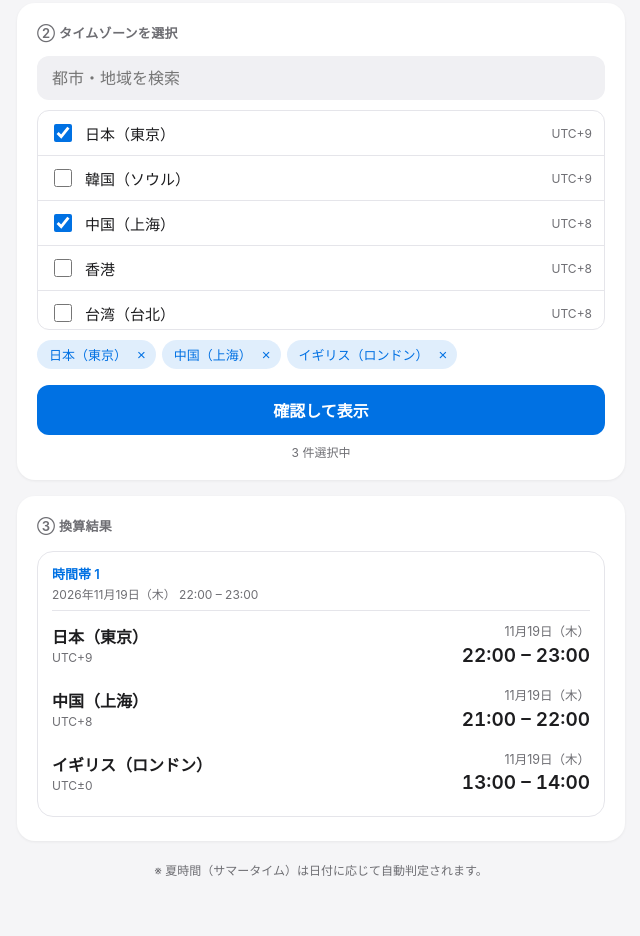
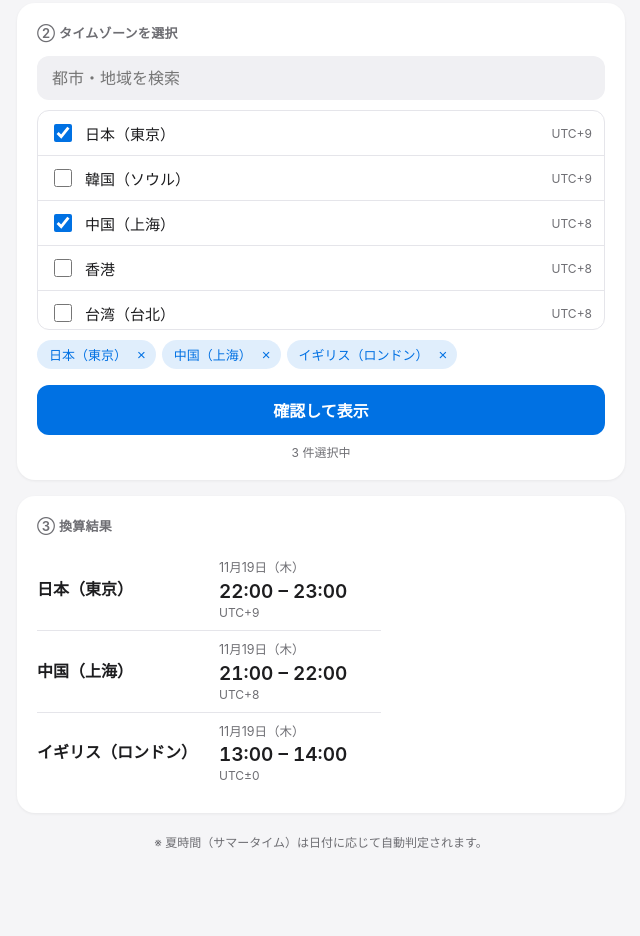
Before and after one commit to kujira2/commu_tools, a plain HTML site: page TimeZone.html in a window 1280 px wide. Shown: the part 542-1478 px from the top of the page, without its empty margins (319-959 px from the left). After the commit the page ends 1450 px from the top, so only its background shows below. Drawn offline with Linux system fonts and the light colour scheme.

```diff
--- a/TimeZone.html
+++ b/TimeZone.html
@@ -174,37 +174,26 @@
   .btn-primary .sec{color:rgba(255,255,255,.85)}
   .hint{font-size:12px;color:var(--sub);margin-top:8px;text-align:center}
 
-  /* ③ 横向滑动卡片 */
-  .res-track{
-    display:flex;gap:12px;overflow-x:auto;overflow-y:hidden;
-    scroll-snap-type:x mandatory;-webkit-overflow-scrolling:touch;
-    overscroll-behavior-x:contain;scrollbar-width:none;
-    margin:0 -20px;padding:2px 20px 4px;scroll-padding:0 20px;
+  /* ③ 结果表：左列时区固定，右侧每个时间段一列，左右拖动 */
+  .res-grid{
+    --nmw:14em; --colw:172px;
+    display:grid;overflow-x:auto;overflow-y:hidden;
+    -webkit-overflow-scrolling:touch;overscroll-behavior-x:contain;
+    scroll-snap-type:x proximity;scrollbar-width:none;
   }
-  .res-track::-webkit-scrollbar{display:none}
-  .res-card{
-    flex:0 0 100%;min-width:0;scroll-snap-align:start;scroll-snap-stop:always;
-    border:1px solid var(--line);border-radius:16px;padding:12px 14px;background:var(--card);
-  }
-  .res-track.multi .res-card{flex-basis:calc(100% - 22px)}
-  .res-head{display:flex;flex-direction:column;gap:2px;
-    padding-bottom:8px;border-bottom:1px solid var(--line);margin-bottom:2px}
+  .res-grid::-webkit-scrollbar{display:none}
+  .res-grid.drag{scroll-snap-type:none;cursor:grabbing;user-select:none}
+  .rc{padding:10px 10px;border-bottom:1px solid var(--line);min-width:0}
+  .rc.last{border-bottom:none}
+  .rc.nm{position:sticky;left:0;z-index:1;background:var(--card);padding-left:0;padding-right:12px;max-width:var(--nmw);
+    display:flex;align-items:center}
+  .rc.hd{padding-top:0;scroll-snap-align:start}
+  .rc.nm.hd{scroll-snap-align:none}
   .res-title{font-size:13px;font-weight:600;color:var(--accent)}
-  .res-base{font-size:12px;color:var(--sub)}
-  .res-nav{display:flex;justify-content:center;align-items:center;gap:10px;margin-top:12px}
-  .dots{display:flex;gap:2px}
-  .dot{width:22px;height:22px;border:none;background:transparent;padding:0;cursor:pointer;display:flex;align-items:center;justify-content:center}
-  .dot::before{content:'';width:7px;height:7px;border-radius:50%;background:var(--line);transition:background .2s,transform .2s}
-  .dot.on::before{background:var(--accent);transform:scale(1.15)}
-  .res-arrow{display:none;width:32px;height:32px;border-radius:50%;border:none;background:var(--chip);color:var(--accent);font-size:20px;line-height:1;cursor:pointer}
-  .res-arrow:disabled{opacity:.35;cursor:default}
-  @media (hover:hover) and (pointer:fine){.res-arrow{display:inline-block}}
-  .result{display:flex;justify-content:space-between;align-items:center;padding:10px 0;gap:10px}
-  .place{min-width:0}
-  .place .name{font-size:16px;font-weight:600}
-  .place .name .sec{font-weight:400}
-  .tzc{font-size:12px;color:var(--sub);margin-top:2px}
-  .time{text-align:right}
+  .res-base{font-size:12px;color:var(--sub);line-height:1.4}
+  .name{font-size:16px;font-weight:600;line-height:1.3}
+  .name .sec{font-weight:400}
+  .tzc{font-size:12px;color:var(--sub);margin-top:2px;white-space:nowrap}
   .date{font-size:12.5px;color:var(--sub);line-height:1.5}
 /* 日期：主语言(第1行，正常大小) / 第二语言(第2行，0.8倍) */
   .date .d1,.date .d2{display:block;width:0;min-width:100%}/* 不撑宽右栏，宽度跟随时间范围 */
@@ -218,6 +207,7 @@
   @media (max-width:500px){
     .slot .row{grid-template-columns:1fr 1fr}
     .slot .row .field:first-child{grid-column:1/-1}
+    .res-grid{--nmw:7.5em; --colw:150px}
   }
   @media (max-width:430px){
   .lang-box{font-size:11px;gap:4px}
@@ -548,7 +538,7 @@ $('addSlot').onclick=function(){
   var last=slots[slots.length-1];
   slots.push({date:last.date,start:last.start,end:last.end});
   renderSlots(); renderResults();
-  var tr=$('results').querySelector('.res-track'); if(tr) goCard(tr,slots.length-1);
+  var gr=$('results').querySelector('.res-grid'); if(gr) gr.scrollTo({left:gr.scrollWidth,behavior:'smooth'});
   var els=document.querySelectorAll('.slot');
   els[els.length-1].scrollIntoView({behavior:'smooth',block:'center'});
 };
@@ -699,73 +689,73 @@ function renderResults(){
   var html='<h2>'+T('resTitle')+'</h2>';
   if(!confirmed.length){ html+='<div class="empty">'+T('empty')+'</div>'; box.innerHTML=html; return; }
 
-  var oldTrack=box.querySelector('.res-track');
-  if(oldTrack) resIdx=trackIdx(oldTrack);
-  resIdx=Math.min(Math.max(resIdx,0),slots.length-1);
+  var old=box.querySelector('.res-grid'), oldLeft=old?old.scrollLeft:0;
+  var multi=slots.length>1, n=confirmed.length;
 
-  html+='<div class="res-track'+(slots.length>1?' multi':'')+'">';
+  /* 先算出每个时间段的起止 UTC */
+  var spans=[];
   for(var idx=0;idx<slots.length;idx++){
     var s=slots[idx];
     var startMs=baseToUTC(baseTz,s.date,s.start,0);
     var endMs=baseToUTC(baseTz,s.date,s.end,0);
     if(endMs<=startMs) endMs=baseToUTC(baseTz,s.date,s.end,1);
-    html+='<div class="res-card">'
-      +'<div class="res-head"><span class="res-title">'+Tl(L1,'slot',idx+1)+'</span>'
-      +'<span class="res-base">'+dateText(s.date)+' '+s.start+' – '+endText(s)+'</span></div>';
-    for(var c=0;c<confirmed.length;c++){
-      var id=confirmed[c], t=findTz(id);
-      var a=fmtIn(startMs,id), b=fmtIn(endMs,id);
-      var same=a.key===b.key;
-      var badge=isDst(id,startMs)?'<span class="badge">'+Tl(L1,'dst')+'</span>':'';
-      html+='<div class="result"><div class="place"><div class="name">'+tzNameHtml(t)+badge+'</div>'
-        +'<div class="tzc">'+offsetStr(id,startMs)+'</div></div>'
-        +'<div class="time"><div class="date">'+dateHtml(a,same?null:b)+'</div>'
-        +'<div class="range">'+a.time+' – '+b.time+'</div></div></div>';
+    spans.push([startMs,endMs]);
+  }
+
+  /* 网格按行输出：表头行（多时间段时） + 每个时区一行 */
+  html+='<div class="res-grid" style="grid-template-columns:max-content repeat('+slots.length+',var(--colw))">';
+  if(multi){
+    html+='<div class="rc nm hd"></div>';
+    for(var h=0;h<slots.length;h++){
+      html+='<div class="rc hd"><div class="res-title">'+Tl(L1,'slot',h+1)+'</div>'
+        +'<div class="res-base">'+dateText(slots[h].date)+'<br>'+slots[h].start+' – '+endText(slots[h])+'</div></div>';
     }
-    html+='</div>';
+  }
+  for(var c=0;c<n;c++){
+    var id=confirmed[c], last=(c===n-1)?' last':'';
+    html+='<div class="rc nm'+last+'"><div class="name">'+tzNameHtml(findTz(id))+'</div></div>';
+    for(var k=0;k<spans.length;k++){
+      var a=fmtIn(spans[k][0],id), b=fmtIn(spans[k][1],id);
+      var badge=isDst(id,spans[k][0])?'<span class="badge">'+Tl(L1,'dst')+'</span>':'';
+      html+='<div class="rc'+last+'"><div class="date">'+dateHtml(a,a.key===b.key?null:b)+'</div>'
+        +'<div class="range">'+a.time+' – '+b.time+'</div>'
+        +'<div class="tzc">'+offsetStr(id,spans[k][0])+badge+'</div></div>';
+    }
   }
   html+='</div>';
-  if(slots.length>1){
-    html+='<div class="res-nav"><button class="res-arrow" type="button" data-step="-1" aria-label="prev">‹</button><div class="dots">';
-    for(var di=0;di<slots.length;di++) html+='<button class="dot" type="button" data-go="'+di+'" aria-label="'+(di+1)+'"></button>';
-    html+='</div><button class="res-arrow" type="button" data-step="1" aria-label="next">›</button></div>';
-  }
   box.innerHTML=html;
 
-  var track=box.querySelector('.res-track');
-  track.scrollLeft=resIdx*cardStep(track);
-  updateNav(track);
-  var st;
-  track.addEventListener('scroll',function(){
-    clearTimeout(st);
-    st=setTimeout(function(){ resIdx=trackIdx(track); updateNav(track); },60);
-  },{passive:true});
+  var grid=box.querySelector('.res-grid');
+  var nm=grid.querySelector('.rc.nm');
+  grid.style.scrollPaddingLeft=nm.offsetWidth+'px';
+  grid.scrollLeft=oldLeft;
 }
 
-/* 卡片滑动辅助 */
-var resIdx=0;
-function cardStep(track){
-  var c=track.querySelector('.res-card');
-  return c?c.offsetWidth+12:1;
-}
-function trackIdx(track){ return Math.round(track.scrollLeft/cardStep(track)); }
-function goCard(track,i){
-  i=Math.min(Math.max(i,0),track.children.length-1);
-  track.scrollTo({left:i*cardStep(track),behavior:'smooth'});
-}
-function updateNav(track){
-  var i=trackIdx(track), box=$('results');
-  var ds=box.querySelectorAll('.dot');
-  for(var k=0;k<ds.length;k++) ds[k].classList.toggle('on',k===i);
-  var ar=box.querySelectorAll('.res-arrow');
-  if(ar.length){ ar[0].disabled=i<=0; ar[1].disabled=i>=track.children.length-1; }
-}
-$('results').addEventListener('click',function(e){
-  var track=$('results').querySelector('.res-track'); if(!track) return;
-  var b=e.target.closest('[data-go],[data-step]'); if(!b) return;
-  if(b.hasAttribute('data-go')) goCard(track,+b.getAttribute('data-go'));
-  else goCard(track,trackIdx(track)+(+b.getAttribute('data-step')));
-});
+/* PC 上用鼠标拖动结果表（触屏用原生滑动） */
+(function(){
+  var grid=null,sx=0,sl=0,moved=false;
+  $('results').addEventListener('pointerdown',function(e){
+    if(e.pointerType!=='mouse'||e.button!==0) return;
+    grid=e.target.closest('.res-grid'); if(!grid||grid.scrollWidth<=grid.clientWidth){grid=null;return;}
+    sx=e.clientX; sl=grid.scrollLeft; moved=false;
+  });
+  window.addEventListener('pointermove',function(e){
+    if(!grid) return;
+    var dx=e.clientX-sx;
+    if(!moved&&Math.abs(dx)>4){moved=true;grid.classList.add('drag');}
+    if(moved) grid.scrollLeft=sl-dx;
+  });
+  window.addEventListener('pointerup',function(){
+    if(!grid) return;
+    var g=grid; grid=null;
+    if(!moved) return;
+    /* 松手后吸附到最近的时间段列 */
+    var col=g.querySelector('.rc.hd:not(.nm)')||g.querySelectorAll('.rc')[1];
+    var w=col.offsetWidth, i=Math.round(g.scrollLeft/w);
+    g.classList.remove('drag');
+    g.scrollTo({left:i*w,behavior:'smooth'});
+  });
+})();
 
 /* ============ 语言切换 ============ */
 $('langMain').onchange=function(){
```
